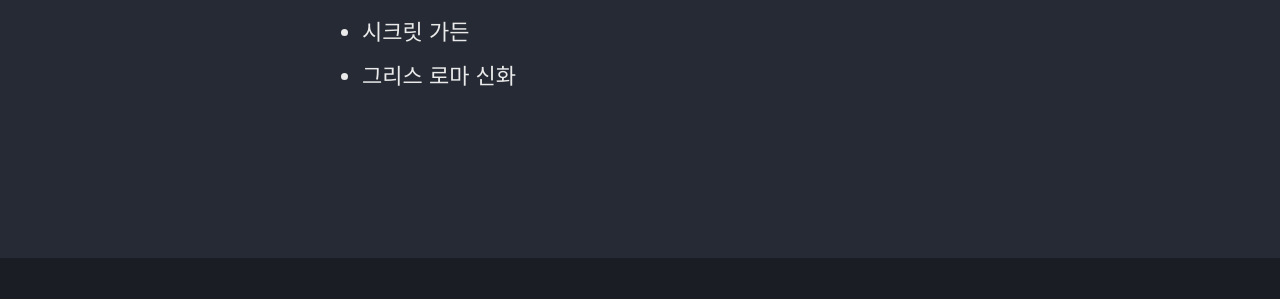
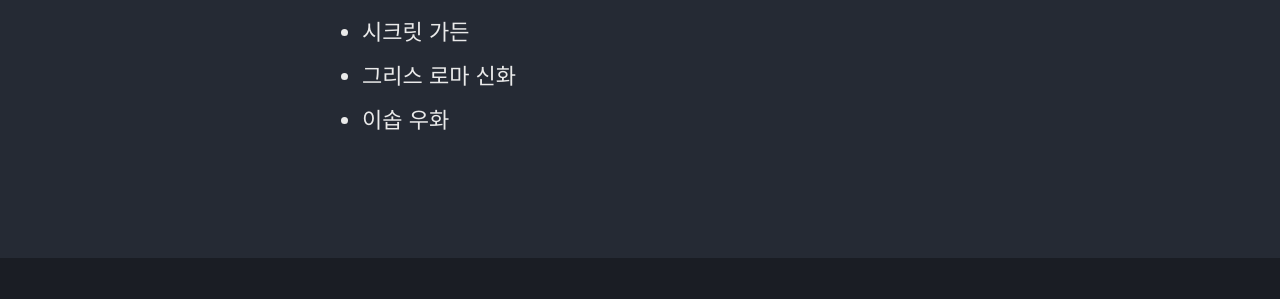
Before and after one commit to fall20style/fall20style.github.io, a Jekyll site: the page built from books.md, in a window 1280 px wide and 1275 px high. Shown: the part 862-1161 px from the top of the window. Built offline with Jekyll 4.4.1, drawn with Linux system fonts in a browser that asks for light colours; cached includes are drawn as plain includes.

Commit message:
Update books.md

```diff
--- a/books.md
+++ b/books.md
@@ -25,3 +25,4 @@ read_time: true
 - 톰 소여의 모험
 - 시크릿 가든
 - 그리스 로마 신화
+- 이솝 우화
```
